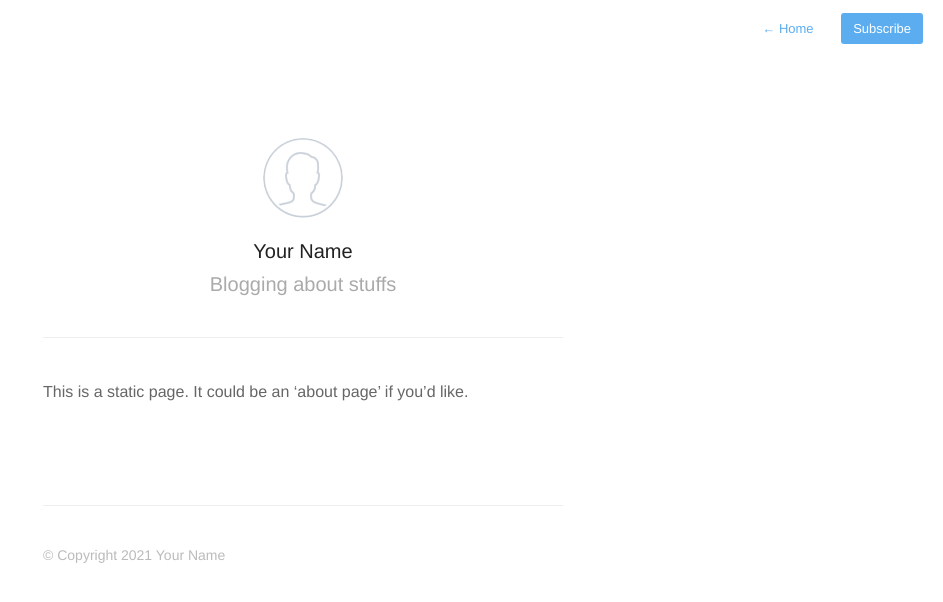
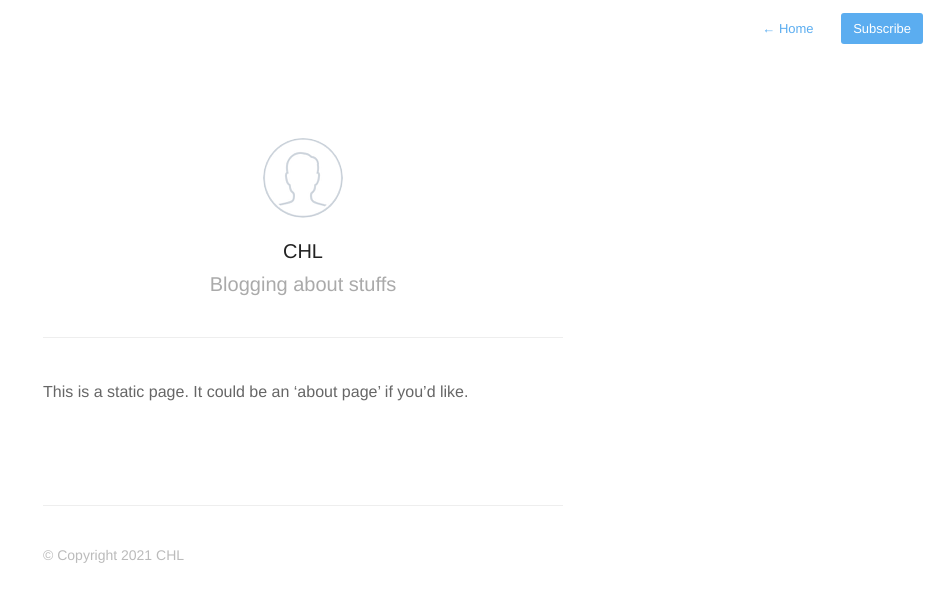
Before and after one commit to nickbalestra/kactus, a Jekyll site: the page built from about.md, in a window 1280 px wide. Shown: the top 602 px of the page, without its empty margins (337-1280 px from the left). Built offline with Jekyll 4.4.1, drawn with Linux system fonts in a browser that asks for light colours; nearby versions of some CDN libraries; our own code applies the rules of GitHub Pages for plain Markdown files.

Commit message:
Update _config.yml

```diff
--- a/_config.yml
+++ b/_config.yml
@@ -1,6 +1,6 @@
-name: Your New Jekyll Site
+name: HL's blogs
 description: Blogging about stuffs
-meta_description: "Your New Jekyll Site, Blogging about stuffs"
+meta_description: "HL's New Jekyll Site, Blogging about stuffs"
 
 aboutPage: true
 
@@ -15,28 +15,28 @@
 disqus_shortname: 'your-disqus-shortname'
 
 # Details for the RSS feed generator
-url:            'http://your-blog-url.example.com'
-author:         'Your Name'
-authorTwitter:  'YourTwitterUsername'
+url:            "https://github.com/healimfx/healimfx.github.io.git"
+author:         'CHL'
+authorTwitter:  'HL'
 
 permalink:       /:year/:title/
 
 defaults:
     -
         scope:
-            path: "" # empty string for all files
+            path: "https://github.com/healimfx/healimfx.github.io.git" # empty string for all files
             type: pages
         values:
             layout: default
     -
         scope:
-            path: "" # empty string for all files
+            path: "https://github.com/healimfx/healimfx.github.io.git" # empty string for all files
             type: posts
         values:
             layout: post
     -
         scope:
-            path: ""
+            path: "https://github.com/healimfx/healimfx.github.io.git"
             type: drafts
         values:
             layout: post
```
